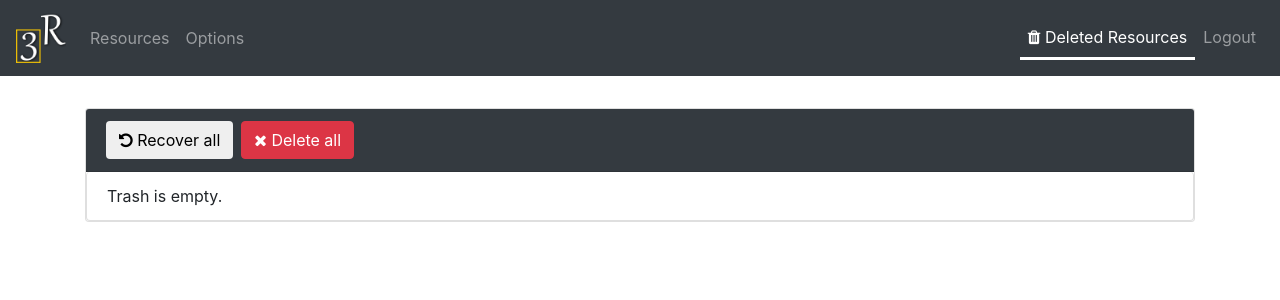
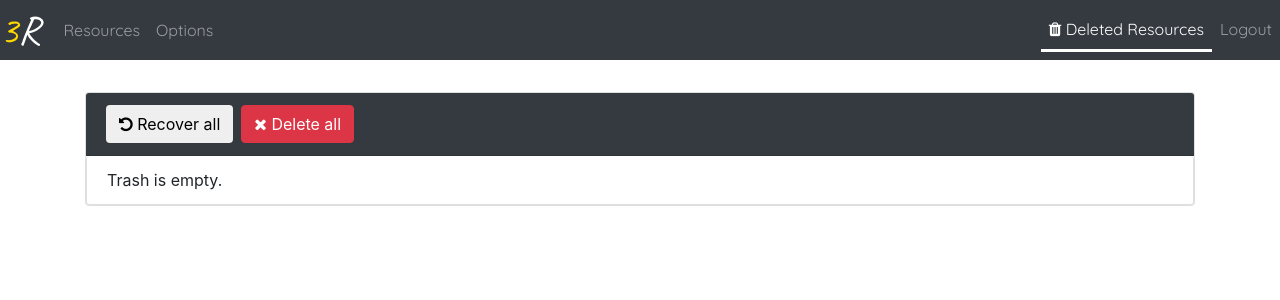
Before and after one commit to TsimpDim/3RStore, a Flask app: page /trash in a window 1280 px wide. Shown: the top 300 px of the page. Run offline with Flask 2, Linux system fonts and the light colour scheme; the visitor is signed in with stand-in values (Sample User, id 1); data that the repository does not hold is empty; parts of the project's set-up code (start-up, migrations or seed data) failed here and were passed over; some libraries are stand-ins or nearby versions.

Commit message:
Improve header

```diff
--- a/_3RStore/__init__.py
+++ b/_3RStore/__init__.py
@@ -41,7 +41,7 @@ def addCommonHeaders(response):
     response.headers['X-Content-Type-Options'] = 'nosniff'
 
     # Tell the browser where it can load various types of resource from
-    response.headers['Content-Security-Policy'] = 'default-src \'self\' \'unsafe-inline\' https://stackpath.bootstrapcdn.com/bootstrap/ https://maxcdn.bootstrapcdn.com/font-awesome/ https://code.jquery.com https://npmcdn.com https://cdnjs.cloudflare.com/ajax/libs/popper.js/'
+    response.headers['Content-Security-Policy'] = 'default-src \'self\' \'unsafe-inline\' https://stackpath.bootstrapcdn.com/bootstrap/ https://maxcdn.bootstrapcdn.com/font-awesome/ https://code.jquery.com https://npmcdn.com https://cdnjs.cloudflare.com/ajax/libs/popper.js/ https://fonts.googleapis.com/ https://fonts.gstatic.com/'
     return response
 
 app.config.from_object(__name__)
--- a/_3RStore/static/css/_navbar.css
+++ b/_3RStore/static/css/_navbar.css
@@ -1,15 +1,32 @@
 a:focus {
     outline: none;
+}
+
+.c-brand {
+    padding: 0;
 }
 
 .navbar-toggler:focus {
     outline: none;
 }
 
-nav{
+nav {
     margin-bottom: 2em;
+    padding: 0 !important;
+    font-family: 'Quicksand', sans-serif;
+    font-weight: 500;
+    width: 100%;
 }
 
-.active{
+.active {
     border-bottom: 3px solid white;
 }
+
+.logo {
+    font-family: 'Caveat', cursive;
+    font-size: 2em;
+}
+
+.logo-first {
+    color: gold;
+}
--- a/_3RStore/static/css/resources.css
+++ b/_3RStore/static/css/resources.css
@@ -1,8 +1,3 @@
-html {
-    overflow: scroll;
-    overflow-x: hidden;
-}
-
 #res_panel{
     margin-bottom: 3em;
     margin-top: 1em;
--- a/_3RStore/static/css/resources_cmpct.css
+++ b/_3RStore/static/css/resources_cmpct.css
@@ -1,8 +1,3 @@
-html {
-    overflow: scroll;
-    overflow-x: hidden;
-}
-
 #res_panel{
     margin-bottom: 3em;
     margin-top: 1em;
--- a/_3RStore/templates/includes/_navbar.html
+++ b/_3RStore/templates/includes/_navbar.html
@@ -1,5 +1,7 @@
 <nav class="navbar navbar-expand-lg navbar-dark bg-dark">
-  <a class="navbar-brand" href="/resources"><img src="/static/icons/3rstore_logo.png" width="50px" height="50px"></a>
+  <a class="navbar-brand c-brand" href="/resources">
+    <span class="logo"><span class="logo-first">3</span>R</span>
+  </a>
   <button class="navbar-toggler" type="button" data-toggle="collapse" data-target="#navbarTogglerDemo02" aria-controls="navbarTogglerDemo02" aria-expanded="false" aria-label="Toggle navigation">
     <span class="navbar-toggler-icon"></span>
   </button>
--- a/_3RStore/templates/layout.html
+++ b/_3RStore/templates/layout.html
@@ -11,6 +11,10 @@
     <script src="https://cdnjs.cloudflare.com/ajax/libs/popper.js/1.14.3/umd/popper.min.js" integrity="sha384-ZMP7rVo3mIykV+2+9J3UJ46jBk0WLaUAdn689aCwoqbBJiSnjAK/l8WvCWPIPm49" crossorigin="anonymous"></script>
     <script src="https://stackpath.bootstrapcdn.com/bootstrap/4.1.1/js/bootstrap.min.js" integrity="sha384-smHYKdLADwkXOn1EmN1qk/HfnUcbVRZyYmZ4qpPea6sjB/pTJ0euyQp0Mk8ck+5T" crossorigin="anonymous"></script>
     <link href="https://maxcdn.bootstrapcdn.com/font-awesome/4.7.0/css/font-awesome.min.css" rel="stylesheet">
+    <link rel="preconnect" href="https://fonts.googleapis.com">
+    <link rel="preconnect" href="https://fonts.gstatic.com" crossorigin>
+    <link href="https://fonts.googleapis.com/css2?family=Caveat&family=Quicksand&display=swap" rel="stylesheet">
+
     {% if (request.endpoint == 'resources' or request.endpoint == 'open_share') and view == 'full' %} <!-- Keep after bootstrap css cdn -->
         <script src="/static/js/resources.js"></script>
         <link rel="stylesheet" href="/static/css/resources.css">
```
